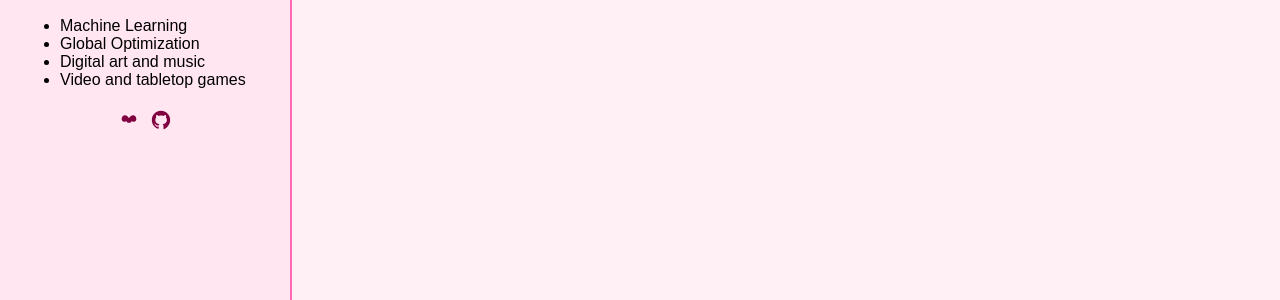
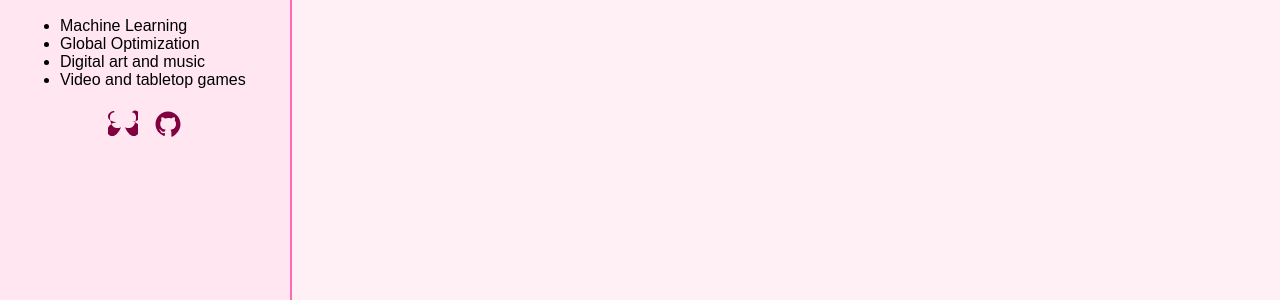
Before and after one commit to mikceroese/mikceroese.github.io, a Jekyll site: the page built from index.md, in a window 1280 px wide. Shown: the part 458-758 px from the top of the page. Built offline with Jekyll 4.4.1, drawn with Linux system fonts in a browser that asks for light colours.

Commit message:
Fixed socials again (hopefully)

```diff
--- a/_includes/sidebar.html
+++ b/_includes/sidebar.html
@@ -12,8 +12,8 @@
   </ul>
   <div class="social-links">
     <a href="https://bsky.app/profile/mikceroese.bsky.social" target="_blank" title="Bluesky">
-      <svg class="social-icon" viewBox="0 0 24 24" xmlns="http://www.w3.org/2000/svg">
-        <path d="M12 10c2.5-5 8-4 8 1 0 3-3 4-5 2-.5 1.5-1.5 2-3 2s-2.5-.5-3-2c-2 2-5 1-5-2 0-5 5.5-6 8-1z"/>
+      <svg class="social-icon" viewBox="0 0 512 512" xmlns="http://www.w3.org/2000/svg">
+        <path d="M107.7 56.5C56 63.6 28.6 99.6 33.4 155.1c3.4 39 15.6 83.7 26.5 106.3 11 22.7 30.4 49.7 65.5 59.8 28.1 8.1 61.9 6.2 95.3-9.7-6.5 17.2-16.3 38.2-28.6 58.5-27.5 45.7-62.7 80.1-98.3 89.6-24.5 6.5-45.8 1.3-63.2-9.3-19.8-11.9-37.6-30.6-54.4-52.2C-8.4 369.8-8.7 328.4 15.7 295c28.5-39.3 74.6-60.7 130.8-69.3-34.3-3.6-64.1-8.3-88.8-23.2C16 185.2 1.8 161.8.3 131.5-1.3 100 14.3 68.6 46.7 49.1c19.4-11.7 42.6-14.8 61-15.8zm296.6 0c51.6 7.1 79 43.1 74.2 98.6-3.4 39-15.6 83.7-26.5 106.3-11 22.7-30.4 49.7-65.5 59.8-28.1 8.1-61.9 6.2-95.3-9.7 6.5 17.2 16.3 38.2 28.6 58.5 27.5 45.7 62.7 80.1 98.3 89.6 24.5 6.5 45.8 1.3 63.2-9.3 19.8-11.9 37.6-30.6 54.4-52.2 27.7-35.7 28-77.1 3.6-110.5-28.5-39.3-74.6-60.7-130.8-69.3 34.3-3.6 64.1-8.3 88.8-23.2 41.6-17.3 55.8-40.7 57.3-71 1.6-31.5-14-62.9-46.4-82.4-19.4-11.7-42.6-14.8-61-15.8z" />
       </svg>
     </a>
     <a href="https://github.com/mikceroese" target="_blank" title="GitHub">
--- a/styles.css
+++ b/styles.css
@@ -61,17 +61,17 @@ body {
   .social-links {
     display: flex;
     justify-content: center;
-    gap: 10px;
+    gap: 15px;
     margin-top: 20px;
   }
 
   .social-icon {
-    width: 22px;
-    height: 22px;
-    fill: #800040;
+    width: 30px;
+    height: 30px;
+    fill: #800040; /* dark pink */
     transition: transform 0.2s ease;
   }
 
   .social-icon:hover {
-    transform: scale(1.15);
+    transform: scale(1.1);
   }
```
